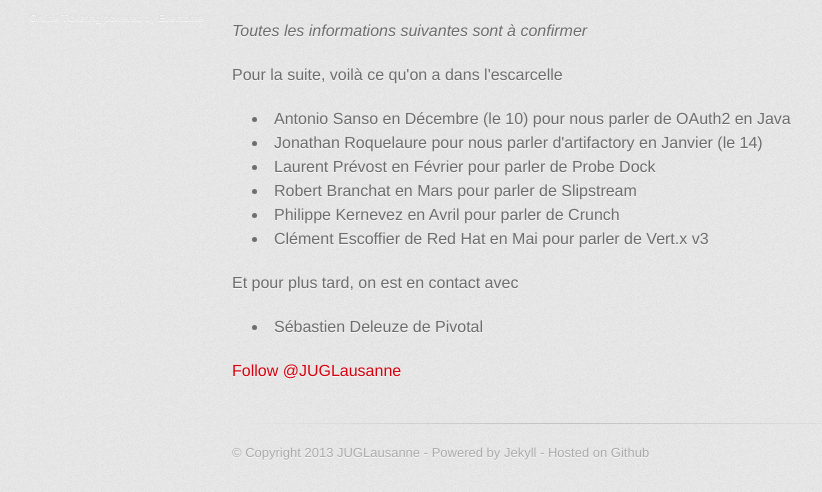
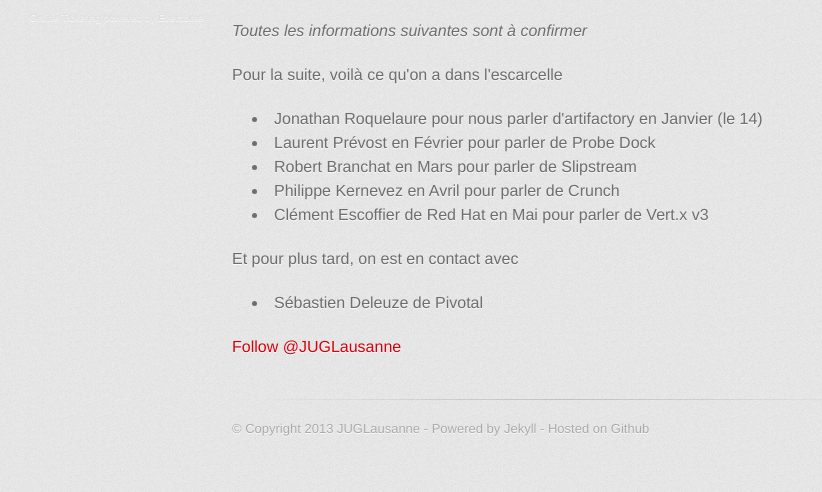
Before and after one commit to JUGLausanne/JUGLausanne.github.io, a Jekyll site: the page built from index.html, in a window 1280 px wide, cut to the strip 625-1117 px from the top of the page. Shown: the whole strip, without its empty margins (173-995 px from the left). Built offline with Jekyll 4.4.1, drawn with Linux system fonts in a browser that asks for light colours; some web fonts are replaced; Markdown is read by kramdown in place of the engine named in the settings; comment, search, counter and statistics services are not loaded; after the commit the page ends 1093 px from its top, so only the background shows below that.

Commit message:
removing Antonio from the future list

```diff
--- a/index.html
+++ b/index.html
@@ -21,7 +21,6 @@
 <p><em>Toutes les informations suivantes sont à confirmer</em></p>
 <p>Pour la suite, voilà ce qu'on a dans l'escarcelle</p>
 <p><ul>
-  <li>Antonio Sanso en Décembre (le 10) pour nous parler de OAuth2 en Java</li>
   <li>Jonathan Roquelaure pour nous parler d'artifactory en Janvier (le 14)</li>
   <li>Laurent Prévost en Février pour parler de Probe Dock</li>
   <li>Robert Branchat en Mars pour parler de Slipstream</li>
```
